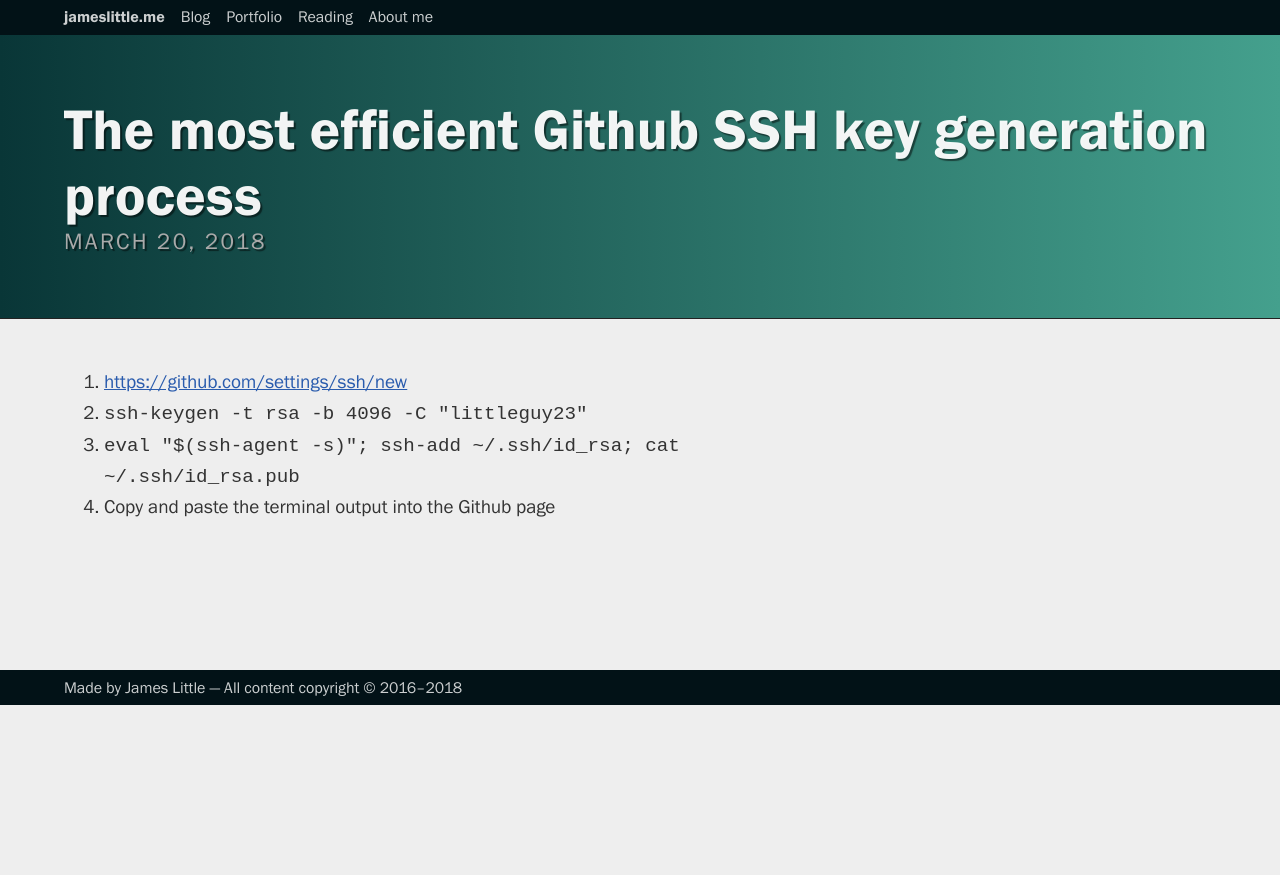
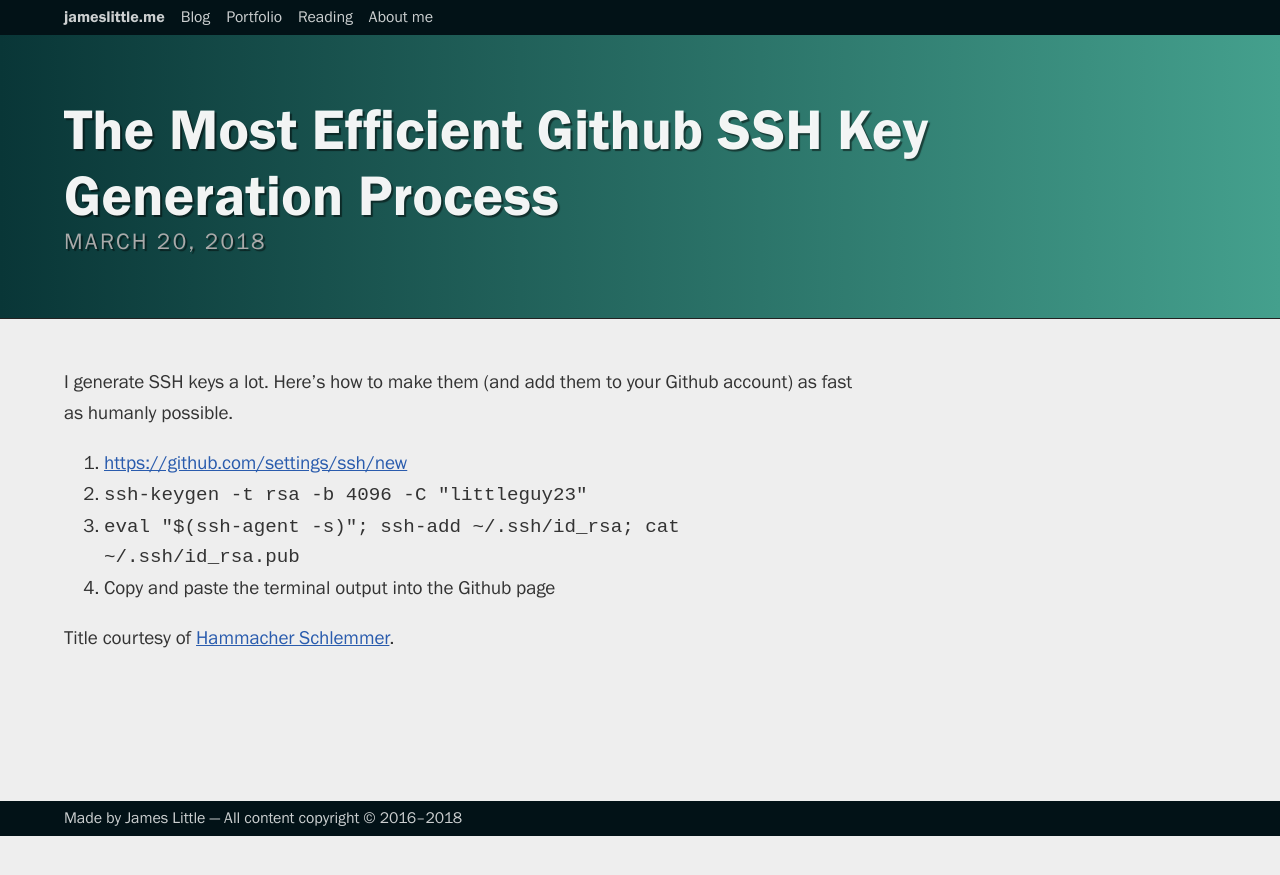
Before and after one commit to jameslittle230/jameslittle.me-archive, a Jekyll site: the page built from _posts/2018-03-20-fast-ssh-keygen.md, in a window 1280 px wide. Shown: the top 875 px of the page. Built offline with Jekyll 4.4.1, drawn with Linux system fonts in a browser that asks for light colours; comment, search, counter and statistics services are not loaded.

Commit message:
Change SSH Keygen post

```diff
--- a/_posts/2018-03-20-fast-ssh-keygen.md
+++ b/_posts/2018-03-20-fast-ssh-keygen.md
@@ -1,9 +1,14 @@
 ---
-title:  "The most efficient Github SSH key generation process"
+title:  "The Most Efficient Github SSH Key Generation Process"
 date:   2018-03-20
+summary: "I generate SSH keys a lot. Here's how to make them (and add them to your Github account) as fast as humanly possible."
 ---
+
+I generate SSH keys a lot. Here's how to make them (and add them to your Github account) as fast as humanly possible.
 
 1. <https://github.com/settings/ssh/new>
 2. `ssh-keygen -t rsa -b 4096 -C "littleguy23"`
 3. `eval "$(ssh-agent -s)"; ssh-add ~/.ssh/id_rsa; cat ~/.ssh/id_rsa.pub`
 4. Copy and paste the terminal output into the Github page
+
+Title courtesy of [Hammacher Schlemmer](https://www.hammacher.com/product/most-efficient-fireplace-grate).
```
